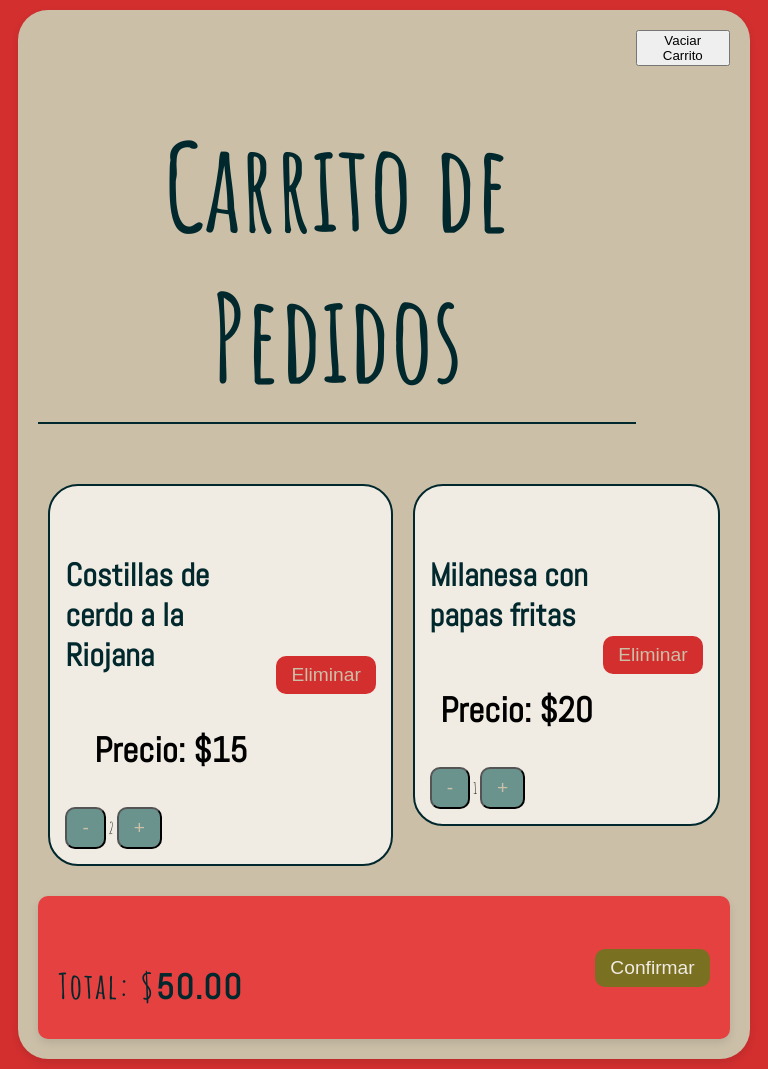
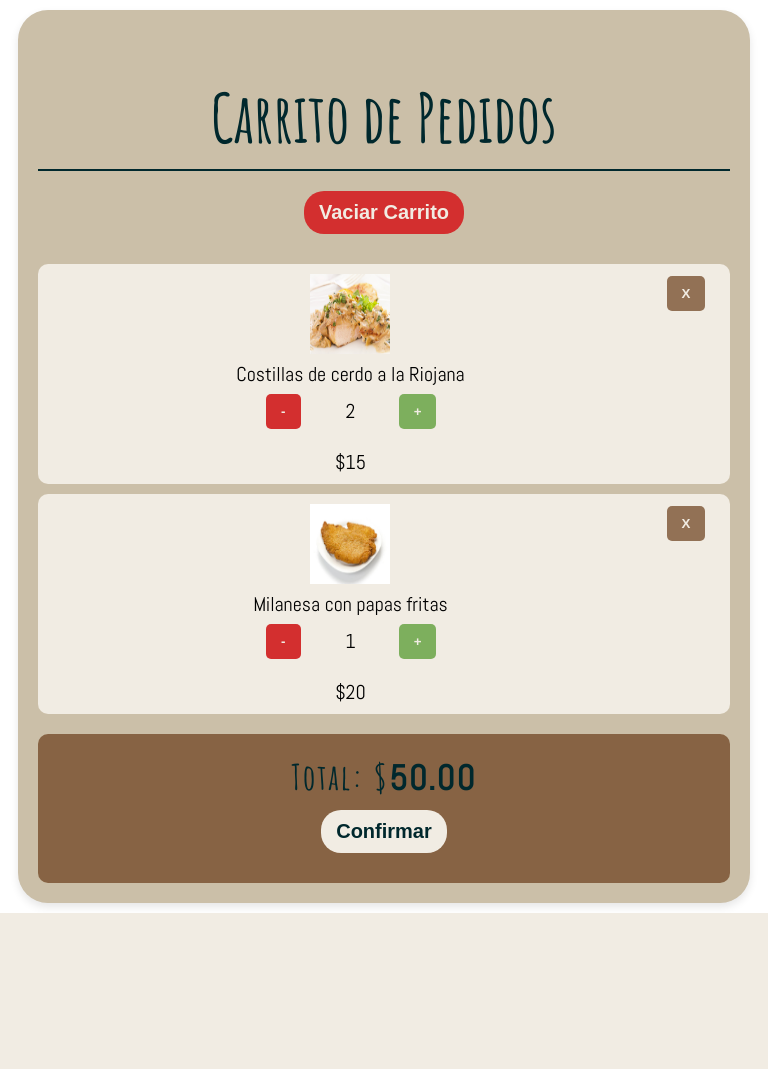
Before and after one commit to ValentinMarcos/TP-IDS-PediloDespues, a Flask app: page /carrito in a window 768 px wide. After the commit the page ends 913 px from the top, so only its background shows below. Run offline with Flask 3, Linux system fonts and the light colour scheme; some web fonts are replaced.

Commit message:
Actualizacion integra de la carpeta static

```diff
--- a/front/static/css/carrito.css
+++ b/front/static/css/carrito.css
@@ -2,10 +2,10 @@
 
 body {
     font-family: var(--pc-ff-titulos) ;
-    background-color: var(--clr-seis);
     margin: 0;
     padding: 0;
 }
+
 
 .container-principal .row h1 {
     color: var(--clr-dos);
@@ -16,7 +16,24 @@ body {
     margin-bottom: 20px;
     border-bottom: 2px solid var(--clr-dos);
 }
+.container-principal .row{
+    text-align: center;
+    display: block;
+}
+.carrito-btn-vaciar{
+    padding: 10px 15px;
+    border: none;
+    border-radius: 20px;
+    font-weight: bold;
+    background-color: var(--clr-seis);
+    color: var(--clr-cuatro);
+    font-size: var(--pc-fs-texto);
+}
+.carrito-btn-vaciar:hover {
+    background-color: var(--clr-cuatro);
+    color: var(--clr-seis);
 
+}
 .container-principal {
     background-color: var(--clr-uno);
     padding: 20px;
@@ -30,26 +47,8 @@ body {
 
 #container-promos {
     margin-top: 30px;
-}
-
-.producto-nombre {
-    font-family: var(--pc-ff-texto);
-    font-size: var(--pc-fs-subtitulos);
-    font-weight: bold;
-    color: var(--clr-dos);
-}
-
-.card {
-    background-color: var(--clr-cuatro);
-    border: 2px solid var(--clr-dos);
-    border-radius: 30px;
-    padding: 15px;
-}
-
-.btn {
-    border-radius: 10px;
-    padding: 8px 15px;
-    font-size: 1.2em;
+    font-family: var(--pc-ff-precios);
+    font-size: var(--pc-fs-texto);
 }
 
 .btn-control {
@@ -78,22 +77,6 @@ body {
     border: none;
 }
 
-.btn-danger {
-    background-color: var(--clr-seis);
-    color: var(--clr-uno);
-    border: none;
-}
-
-.btn-secondary {
-    background: var(--clr-trece);
-    color: var(--clr-uno);
-    border-radius: 10px;
-}
-
-.d-flex {
-    display: flex;
-}
-
 .justify-content-between {
     justify-content: space-between;
 }
@@ -105,24 +88,19 @@ body {
 .col-12 {
     padding: 10px;
 }
+.container-resumen {
+    background-color: var(--clr-diez);
+    border-radius: 10px;
+    text-align: center;
+    padding: 20px;
 
-.container-resumen {
-    background-color: rgb(228, 65, 64);
-    padding: 20px;
-    border-radius: 10px;
-    box-shadow: 0 4px 8px rgba(0, 0, 0, 0.1);
-    margin-top: 20px;
-    display: flex;
-    justify-content: space-between;
-    align-items: center;
 }
-
 .container-resumen h4 {
     font-family: var(--pc-ff-titulos);
     font-size: var(--pc-fs-precios);
     font-weight: bold;
     color: var(--clr-dos);
-    margin-bottom: 10px;
+    margin: auto;
     text-align: center;
     letter-spacing: 2px;
 }
@@ -135,16 +113,151 @@ body {
 }
 
 #confirmar-pedido {
+    background-color: var(--clr-cuatro);
+    color: var(--clr-dos);
+    border: none;
+    border-radius: 20px;
+    font-size: var(--pc-fs-texto);
+    margin: 10px 0;
+}
+#confirmar-pedido:hover {
+    background-color: var(--clr-dos);
+    color: var(--clr-cuatro);
+}
+
+/* TARJETAS */
+.ul-box{
+    width: 100%;
+    list-style-type: none;
+    padding: 0;
+}
+.fila{
+    display:grid;
+    grid-template-columns: repeat(10, 1fr);
+    grid-template-rows: 1fr;
+
+    height: 100px;
+    overflow: hidden;
+    padding: 10px;
+    margin-bottom: 10px;
+    align-items: center;
+    text-align: center;
+    border-radius: 10px;
+    background-color: var(--clr-cuatro);
+}
+.fila .prod-cantidad{
+    grid-column: 1/2;
+    grid-row: 1/2;
+}
+.fila .prod-imagen{
+    grid-column: 2/4;
+    grid-row: 1/2;
+
+    max-width: 100px;
+    max-height: 100px;
+    margin: auto;
+    width: 80px;
+    height: 80px;
+    background-color: green;
+}
+.fila .prod-nombre{
+    grid-column: 4/7;
+    grid-row: 1/2;
+}
+.fila .btn-dec-cantidad{
+    grid-column: 7/8;
+    grid-row: 1/2;
+
+    background-color: var(--clr-seis);
+    color: var(--clr-cuatro);
+}
+.fila .btn-inc-cantidad{
+    grid-column: 8/9;
+    grid-row: 1/2;
+
     background-color: var(--clr-nueve);
     color: var(--clr-cuatro);
+}
+.fila .prod-precio{
+    grid-column: 9/10;
+    grid-row: 1/2;
+}
+.fila .btn-eliminar-prod{
+    grid-column: 10/11;
+    grid-row: 1/2;
+
+    background-color: var(--clr-diez);
+    color: var(--clr-cuatro);
+}
+.btn{
+    margin: auto;
+    padding: 10px 15px;
     border: none;
+    border-radius: 5px;
+    font-weight: bold;
+    background-color: transparent;
+    cursor: pointer;
 }
 
-#container-promos p {
-    color: var(--clr-cinco);
-    font-size: var(--pc-fs-precios);
-    font-family: var(--pc-ff-precios);
-    font-weight: bold;
-    text-align: center;
-    margin-top: 20px;
+
+@media (min-width: 0) and (max-width: 1000px){
+    .container-principal .row h1 {
+        color: var(--clr-dos);
+        font-size: var(--mb-fs-titulos);
+    }
+    .carrito-btn-vaciar{
+        font-size: var(--tl-fs-texto);
+    }
+    #confirmar-pedido{
+        font-size: var(--tl-fs-texto);
+    }
+
+    /* TARJETAS */
+    #container-promos {
+        font-size: var(--mb-fs-texto);
+    }
+    .fila{
+        display:grid;
+        grid-template-columns: repeat(10, 1fr);
+        grid-template-rows: repeat(6, 1fr);
+
+        height: 200px;
+    }
+    .fila .prod-imagen{
+        grid-column: 4/7;
+        grid-row: 1/3;
+    }
+    .fila .prod-nombre{
+        grid-column: 1/10;
+        grid-row: 3/5;
+    }
+    .fila .btn-dec-cantidad{
+        grid-column: 4/5;
+        grid-row: 5/6;
+    }
+    .fila .prod-cantidad{
+        grid-column: 5/6;
+        grid-row: 5/6;
+    }
+    .fila .btn-inc-cantidad{
+        grid-column: 6/7;
+        grid-row: 5/6;
+    }
+    .fila .prod-precio{
+        grid-column: 4/7;
+        grid-row: 6/7;
+    }
+    .fila .btn-eliminar-prod{
+        grid-column: 10/11;
+        grid-row: 1/2;
+    }
 }
+@media (min-width: 500px) and (max-width: 1000px){
+    .container-principal .row h1 {
+        color: var(--clr-dos);
+        font-size: var(--tl-fs-titulos);
+    }
+    #container-promos {
+        font-size: var(--tl-fs-texto);
+    }
+}
--- a/front/static/js/buscarproducto.js
+++ b/front/static/js/buscarproducto.js
@@ -26,6 +26,12 @@
         menusFiltrados.forEach(menu =>{
             let lista = menus[menu]; // [ {} {} {} {} ... {}]
             lista.forEach(elemento => {
+                // for( const k in elemento){
+                //     let texto = eliminarTildes(k).toLowerCase()
+                //     if(filtro === "" || texto.includes(filtro)){
+                //         listaFiltrada.push(elemento)
+                //     }
+                // }
                 let texto = eliminarTildes(elemento.nombre).toLowerCase()
                 if (filtro === "" || texto.includes(filtro)){
                     listaFiltrada.push(elemento)
--- a/front/static/js/carro.js
+++ b/front/static/js/carro.js
@@ -1,6 +1,6 @@
 localStorage.setItem('carrito', JSON.stringify([
-    { id: 1, nombre: 'Costillas de cerdo a la Riojana', precio: 15, cantidad: 2 },
-    { id: 4, nombre: 'Milanesa con papas fritas', precio: 20, cantidad: 1 },
+    { id: 1, nombre: 'Costillas de cerdo a la Riojana', imagen: 'polloalchampignon.jpg', precio: 15, cantidad: 2},
+    { id: 4, nombre: 'Milanesa con papas fritas', imagen: 'milanesadepollo.jpg', precio: 20, cantidad: 1 },
 ]));
 
 function cargarCarrito() {
@@ -17,30 +17,30 @@ function cargarCarrito() {
 
     let total = 0;
 
+
+    const ulElemento = document.createElement('ul');
+    ulElemento.classList.add('ul-box');
+
+    carritoContenedor.appendChild(ulElemento);
+
     carrito.forEach((producto, index) => {
-        const productoElemento = document.createElement('div');
-        productoElemento.classList.add('col-12', 'mb-3');
-        productoElemento.innerHTML = `
-            <div class="card p-3">
-                <div class="d-flex justify-content-between align-items-center">
-                    <div>
-                        <h5 class="producto-nombre">${producto.nombre}</h5>
-                        <p class="producto-precio">Precio: $${producto.precio}</p>
-                        <div>
-                            <button onclick="cambiarCantidad(${index}, -1)" class="btn btn-sm btn-secondary">-</button>
-                            <span class="mx-2">${producto.cantidad}</span>
-                            <button onclick="cambiarCantidad(${index}, 1)" class="btn btn-sm btn-secondary">+</button>
-                        </div>
-                    </div>
-                    <button onclick="eliminarProducto(${index})" class="btn btn-danger">Eliminar</button>
-                </div>
-            </div>
+        const productoElemento = document.createElement('li');
+        productoElemento.classList.add('fila');
+        productoElemento.innerHTML += `
+           <span class="prod-cantidad">${producto.cantidad}</span>
+           <img src="../static/images/${producto.imagen}" class="prod-imagen" alt="producto">
+           <p class="prod-nombre">${producto.nombre}</p>
+           <button class="btn btn-dec-cantidad" onclick="cambiarCantidad(${index}, -1)">-</button>
+           <button class="btn btn-inc-cantidad" onclick="cambiarCantidad(${index}, 1)">+</button>
+           <p class="prod-precio">$${producto.precio}</p>
+           <button class="btn btn-eliminar-prod" onclick="eliminarProducto(${index})">X</button>
         `;
 
         total += producto.precio * producto.cantidad;
 
-        carritoContenedor.appendChild(productoElemento);
+        ulElemento.appendChild(productoElemento);
     });
+
 
     document.getElementById('total-precio').textContent = total.toFixed(2);
 }
```
